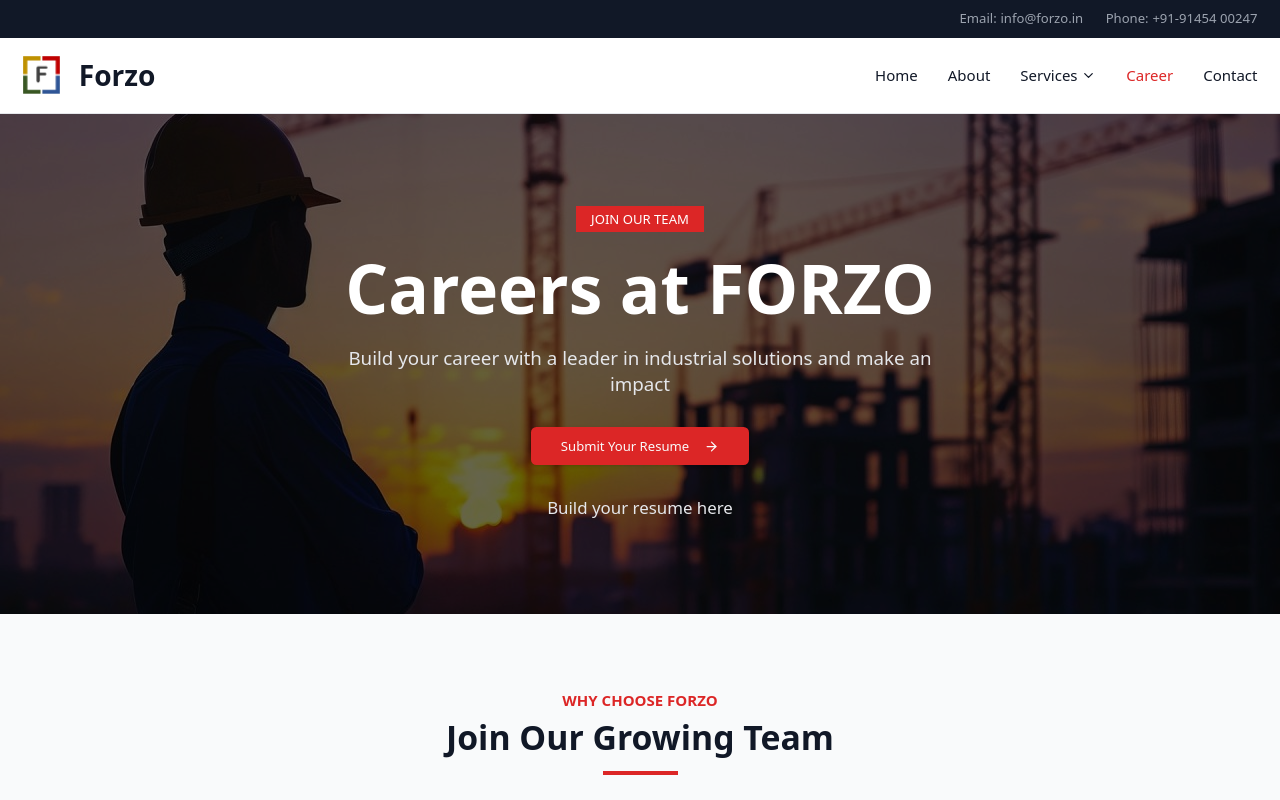
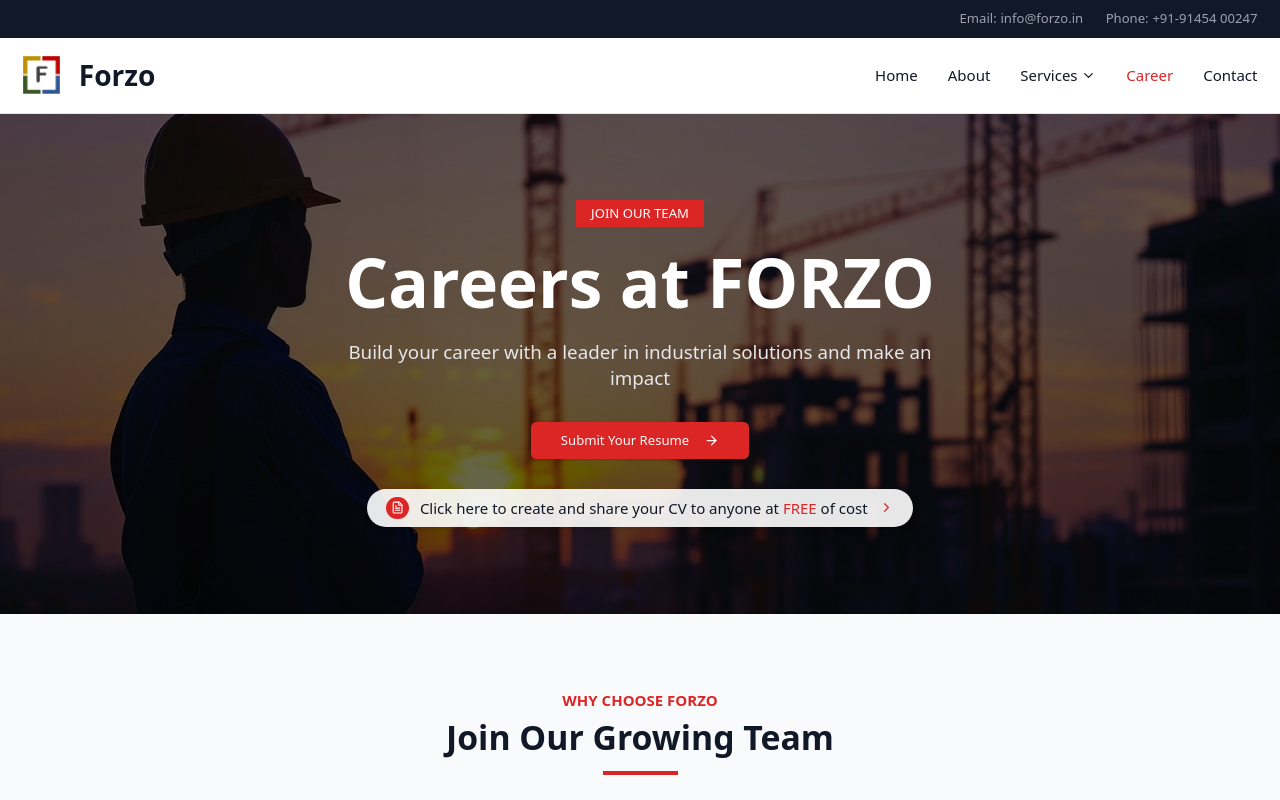
Before and after one commit to justtJayesh/forzo-industries, a Next.js app: page /career in a window 1280 px wide. Shown: the top 800 px of the page. Built offline with nearby package versions, Linux system fonts and the light colour scheme.

Commit message:
added build resume button

```diff
--- a/src/app/career/page.tsx
+++ b/src/app/career/page.tsx
@@ -9,6 +9,7 @@
     CardHeader,
     CardTitle,
 } from "@/components/ui/card";
+import { ChevronRight } from "lucide-react";
 
 // Values data
 const values = [
@@ -112,10 +113,28 @@
                                 <ArrowRight className="ml-2 h-5 w-5" />
                             </Button>
                         </Link>
+                        {/* <Link href="#">
+                            <p className="max-w-fit text-lg text-gray-200 mt-8 mx-auto underline hover:text-[#2563eb]">
+                                Build your CV here for free
+                            </p>
+                        </Link> */}
                         <Link href="#">
-                            <p className="max-w-fit text-lg text-gray-200 mt-8 mx-auto hover:underline">
-                                Build your resume here
-                            </p>
+                            <div className="mt-8 mx-auto w-fit">
+                                <div className="group flex items-center gap-3 rounded-full bg-white/90 px-5 py-2 text-gray-900 shadow-md transition-all duration-300 hover:bg-white">
+                                    <div className="flex h-6 w-6 items-center justify-center rounded-full bg-red-600">
+                                        <FileText className="h-3.5 w-3.5 text-white" />
+                                    </div>
+                                    <span className="font-medium">
+                                        Click here to create and share your CV
+                                        to anyone at{" "}
+                                        <span className="text-red-600">
+                                            FREE
+                                        </span>{" "}
+                                        of cost
+                                    </span>
+                                    <ChevronRight className="h-4 w-4 text-red-600 transition-transform duration-300 group-hover:translate-x-1" />
+                                </div>
+                            </div>
                         </Link>
                     </div>
                 </div>
@@ -304,9 +323,20 @@
                         </Button>
                     </Link>
                     <Link href="#">
-                        <p className="max-w-fit text-lg text-gray-200 mt-8 mx-auto hover:underline">
-                            Build your resume here
-                        </p>
+                        <div className="mt-8 mx-auto w-fit">
+                            <div className="group flex items-center gap-3 rounded-full bg-white/90 px-5 py-2 text-gray-900 shadow-md transition-all duration-300 hover:bg-white">
+                                <div className="flex h-6 w-6 items-center justify-center rounded-full bg-red-600">
+                                    <FileText className="h-3.5 w-3.5 text-white" />
+                                </div>
+                                <span className="font-medium">
+                                    Click here to create and share your CV to
+                                    anyone at{" "}
+                                    <span className="text-red-600">FREE</span>{" "}
+                                    of cost
+                                </span>
+                                <ChevronRight className="h-4 w-4 text-red-600 transition-transform duration-300 group-hover:translate-x-1" />
+                            </div>
+                        </div>
                     </Link>
                 </div>
             </div>
--- /dev/null
+++ b/src/components/magicui/animated-gradient-text.tsx
@@ -0,0 +1,37 @@
+import { cn } from "@/lib/utils";
+import { ComponentPropsWithoutRef } from "react";
+
+export interface AnimatedGradientTextProps
+  extends ComponentPropsWithoutRef<"div"> {
+  speed?: number;
+  colorFrom?: string;
+  colorTo?: string;
+}
+
+export function AnimatedGradientText({
+  children,
+  className,
+  speed = 1,
+  colorFrom = "#ffaa40",
+  colorTo = "#9c40ff",
+  ...props
+}: AnimatedGradientTextProps) {
+  return (
+    <span
+      style={
+        {
+          "--bg-size": `${speed * 300}%`,
+          "--color-from": colorFrom,
+          "--color-to": colorTo,
+        } as React.CSSProperties
+      }
+      className={cn(
+        `inline animate-gradient bg-gradient-to-r from-[var(--color-from)] via-[var(--color-to)] to-[var(--color-from)] bg-[length:var(--bg-size)_100%] bg-clip-text text-transparent`,
+        className,
+      )}
+      {...props}
+    >
+      {children}
+    </span>
+  );
+}
--- a/tailwind.config.ts
+++ b/tailwind.config.ts
@@ -10,76 +10,81 @@
     theme: {
     	extend: {
     		colors: {
-                background: "hsl(var(--background))",
-                foreground: "hsl(var(--foreground))",
+    			background: 'hsl(var(--background))',
+    			foreground: 'hsl(var(--foreground))',
     			card: {
-                    DEFAULT: "hsl(var(--card))",
-                    foreground: "hsl(var(--card-foreground))",
+    				DEFAULT: 'hsl(var(--card))',
+    				foreground: 'hsl(var(--card-foreground))'
     			},
     			popover: {
-                    DEFAULT: "hsl(var(--popover))",
-                    foreground: "hsl(var(--popover-foreground))",
+    				DEFAULT: 'hsl(var(--popover))',
+    				foreground: 'hsl(var(--popover-foreground))'
     			},
     			primary: {
-                    DEFAULT: "hsl(var(--primary))",
-                    foreground: "hsl(var(--primary-foreground))",
+    				DEFAULT: 'hsl(var(--primary))',
+    				foreground: 'hsl(var(--primary-foreground))'
     			},
     			secondary: {
-                    DEFAULT: "hsl(var(--secondary))",
-                    foreground: "hsl(var(--secondary-foreground))",
+    				DEFAULT: 'hsl(var(--secondary))',
+    				foreground: 'hsl(var(--secondary-foreground))'
     			},
     			muted: {
-                    DEFAULT: "hsl(var(--muted))",
-                    foreground: "hsl(var(--muted-foreground))",
+    				DEFAULT: 'hsl(var(--muted))',
+    				foreground: 'hsl(var(--muted-foreground))'
     			},
     			accent: {
-                    DEFAULT: "hsl(var(--accent))",
-                    foreground: "hsl(var(--accent-foreground))",
+    				DEFAULT: 'hsl(var(--accent))',
+    				foreground: 'hsl(var(--accent-foreground))'
     			},
     			destructive: {
-                    DEFAULT: "hsl(var(--destructive))",
-                    foreground: "hsl(var(--destructive-foreground))",
+    				DEFAULT: 'hsl(var(--destructive))',
+    				foreground: 'hsl(var(--destructive-foreground))'
     			},
-                border: "hsl(var(--border))",
-                input: "hsl(var(--input))",
-                ring: "hsl(var(--ring))",
+    			border: 'hsl(var(--border))',
+    			input: 'hsl(var(--input))',
+    			ring: 'hsl(var(--ring))',
     			chart: {
-                    "1": "hsl(var(--chart-1))",
-                    "2": "hsl(var(--chart-2))",
-                    "3": "hsl(var(--chart-3))",
-                    "4": "hsl(var(--chart-4))",
-                    "5": "hsl(var(--chart-5))",
-                },
+    				'1': 'hsl(var(--chart-1))',
+    				'2': 'hsl(var(--chart-2))',
+    				'3': 'hsl(var(--chart-3))',
+    				'4': 'hsl(var(--chart-4))',
+    				'5': 'hsl(var(--chart-5))'
+    			}
     		},
     		borderRadius: {
-                lg: "var(--radius)",
-                md: "calc(var(--radius) - 2px)",
-                sm: "calc(var(--radius) - 4px)",
+    			lg: 'var(--radius)',
+    			md: 'calc(var(--radius) - 2px)',
+    			sm: 'calc(var(--radius) - 4px)'
     		},
     		keyframes: {
     			marquee: {
     				from: {
-                        transform: "translateX(0)",
+    					transform: 'translateX(0)'
     				},
     				to: {
-                        transform: "translateX(calc(-100% - var(--gap)))",
+    					transform: 'translateX(calc(-100% - var(--gap)))'
+    				}
     			},
-                },
-                "marquee-vertical": {
+    			'marquee-vertical': {
     				from: {
-                        transform: "translateY(0)",
+    					transform: 'translateY(0)'
     				},
     				to: {
-                        transform: "translateY(calc(-100% - var(--gap)))",
+    					transform: 'translateY(calc(-100% - var(--gap)))'
+    				}
     			},
-                },
+    			gradient: {
+    				to: {
+    					backgroundPosition: 'var(--bg-size, 300%) 0'
+    				}
+    			}
     		},
     		animation: {
-                marquee: "marquee var(--duration) infinite linear",
-                "marquee-vertical":
-                    "marquee-vertical var(--duration) linear infinite",
-            },
-        },
+    			marquee: 'marquee var(--duration) infinite linear',
+    			'marquee-vertical': 'marquee-vertical var(--duration) linear infinite',
+    			gradient: 'gradient 8s linear infinite'
+    		}
+    	}
     },
     plugins: [require("tailwindcss-animate"), require("daisyui")],
     daisyui: {
```
Lines whose indentation alone changed are shown as unchanged.
